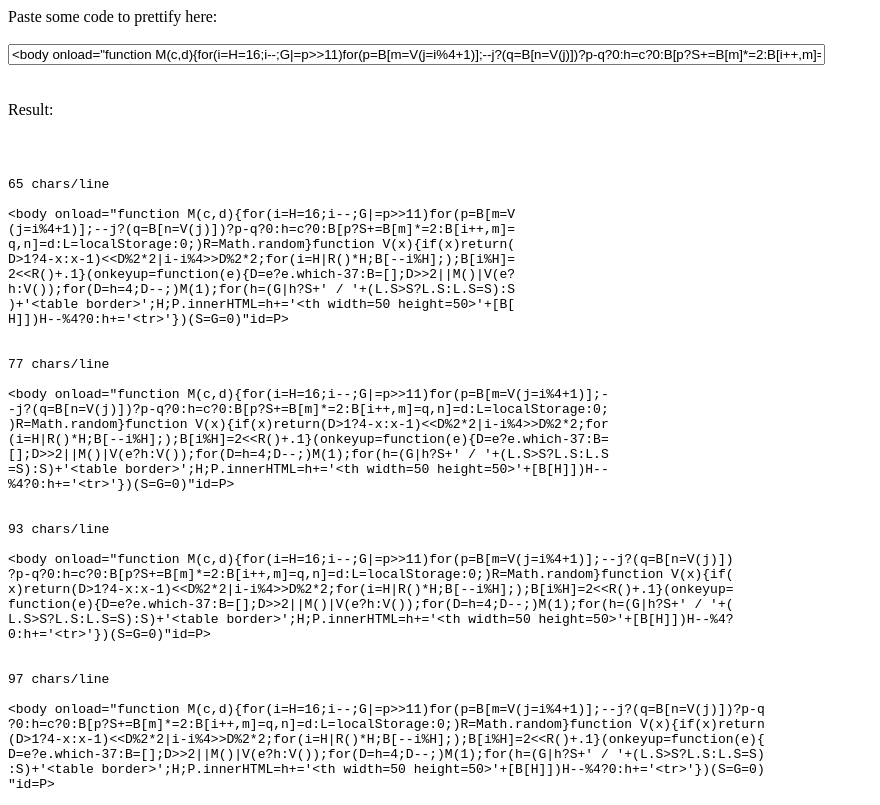
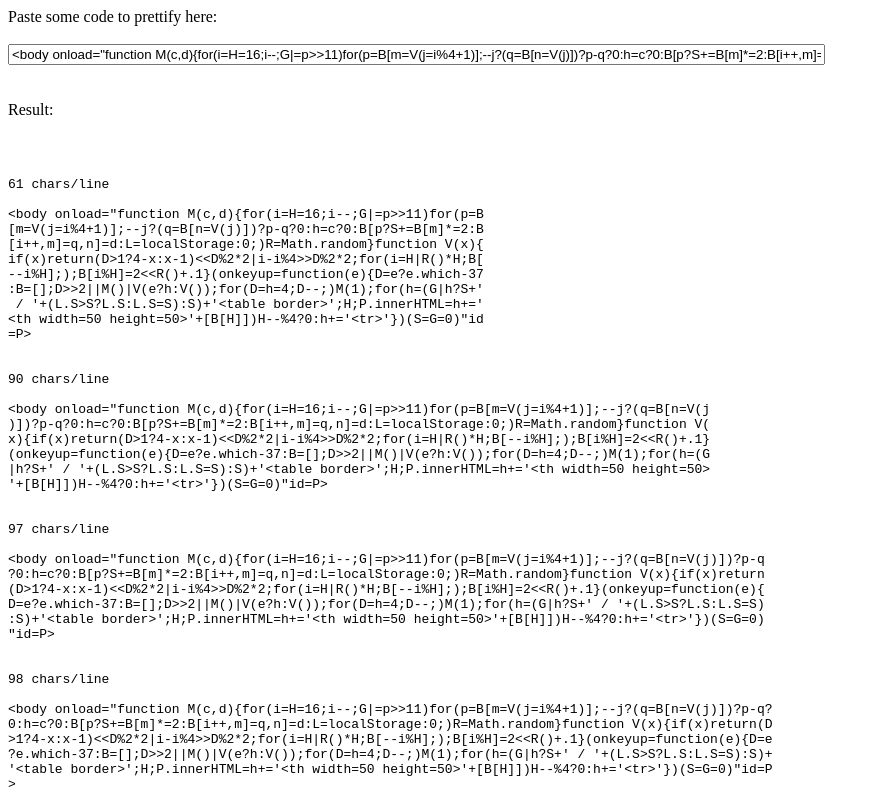
Before and after one commit to xem/prettycode, a plain HTML site: page index.html in a window 1280 px wide. Shown: the whole page, without its empty margins (0-880 px from the left). Drawn offline with Linux system fonts and the light colour scheme.

Commit message:
don't cut float numbers or js operators

```diff
--- a/index.html
+++ b/index.html
@@ -1,6 +1,3 @@
-<!--
-<body onload="function M(c,d){for(i=H=16;i--;G|=p>>11)for(p=B[m=V(j=i%4+1)];--j?(q=B[n=V(j)])?p-q?0:h=c?0:B[p?S+=B[m]*=2:B[i++,m]=q,n]=d:L=localStorage:0;)R=Math.random}function V(x){if(x)return(D>1?4-x:x-1)<<D%2*2|i-i%4>>D%2*2;for(i=H|R()*H;B[--i%H];);B[i%H]=2<<R()+.1}(onkeyup=function(e){D=e?e.which-37:B=[];D>>2||M()|V(e?h:V());for(D=h=4;D--;)M(1);for(h=(G|h?S+' / '+(L.S>S?L.S:L.S=S):S)+'<table border>';H;P.innerHTML=h+='<th width=50 height=50>'+[B[H]])H--%4?0:h+='<tr>'})(S=G=0)"id=P>
--->
 Paste some code to prettify here:
 <br>
 <br>
@@ -24,9 +21,7 @@ onload=t.oninput=function(){
     }
     v=1;
     for(j=0;j<t.length-1;j++){
-      if(
-        t[j].charAt(i-1).match(/[\w<>'"]/)&&t[j+1].charAt(0).match(/[\w<>'"]/)
-      )
+      if((t[j].charAt(i-1)+t[j+1].charAt(0)).match(/[\w]{2}|\.\d|\d\.|\+=|-=|\*=|\/=|%=|&=|\|=|^=|\+\+|!=|>=|<=|&&|\|\||<<|>>/))
         v=0;
     }
     if(v){
```
